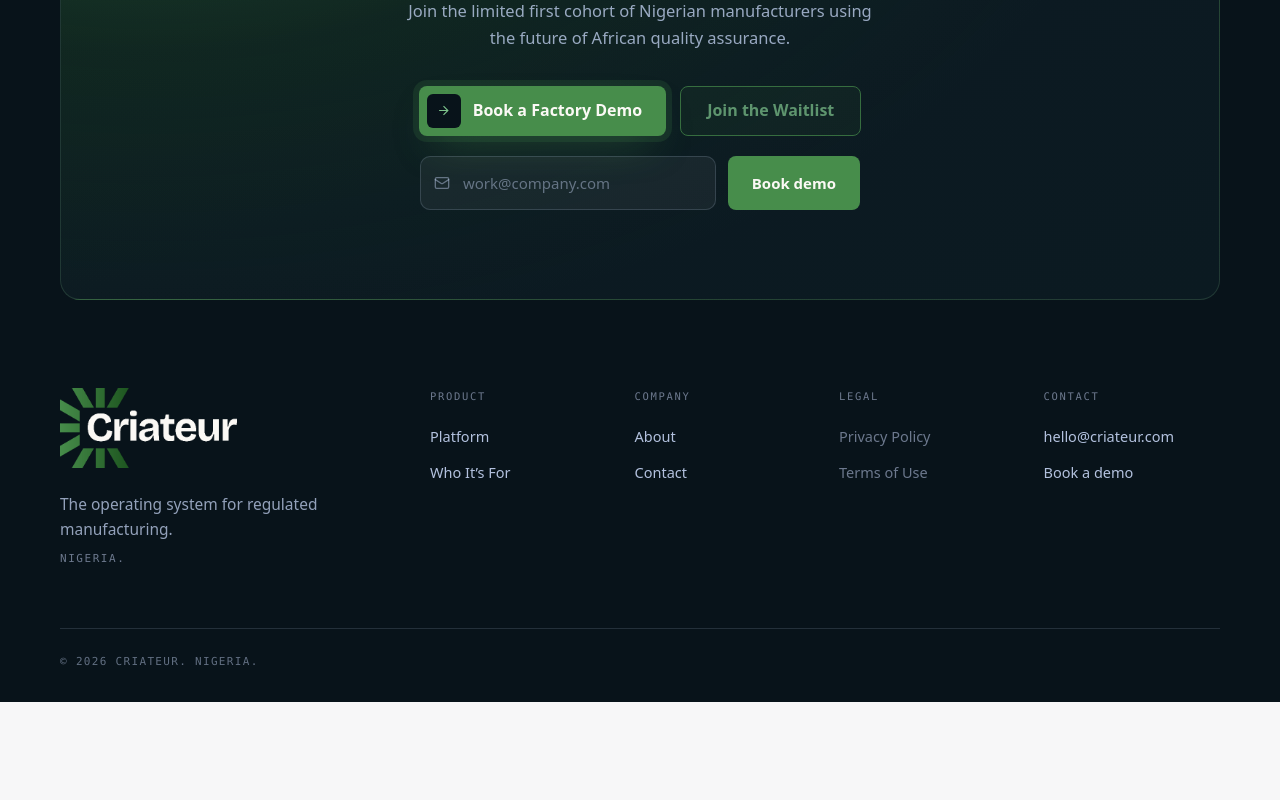
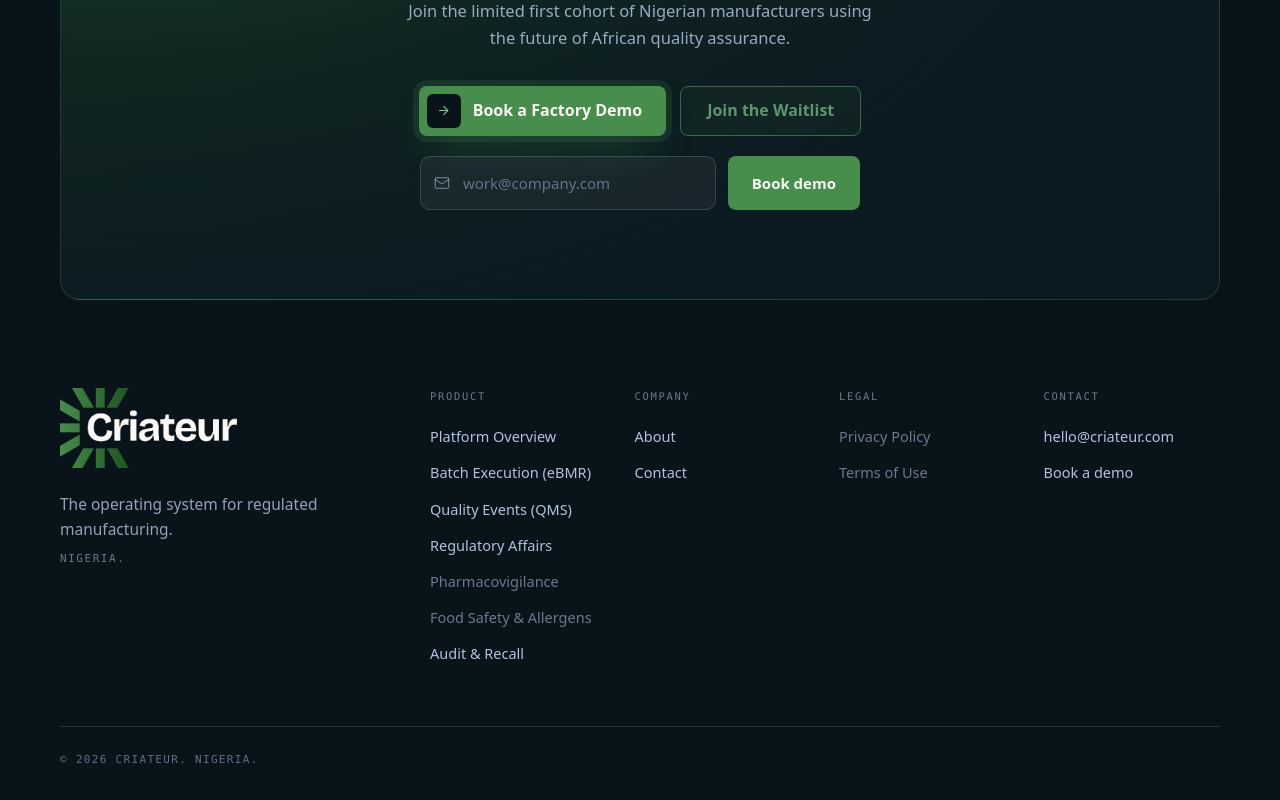
Before and after one commit to DVO1111/compliance-project, a React (Vite) app: page / in a window 1280 px wide. Shown: the part 5380-6180 px from the top of the page. Before the commit the page ends 6082 px from the top, so only its background shows below. Built offline with nearby package versions, Linux system fonts and the light colour scheme; no server answers.

Commit message:
Update Criateur footer product links

```diff
--- a/src/pages/landing/shell.tsx
+++ b/src/pages/landing/shell.tsx
@@ -223,7 +223,23 @@ export function MarketingNav({
   );
 }
 
-/* ── Footer ───────────────────────────────────── */
+/* ── Footer ─────────────────────────────────────
+   The product column. Four of these are the module sections on the Platform
+   page, addressed by the anchor ids PlatformPage already assigns
+   (module-1..module-5). Pharmacovigilance and Food Safety & Allergens have
+   no marketing destination yet — they exist only inside the product — so
+   they are set as text rather than links that go nowhere, matching how the
+   Legal column already handles the same situation. */
+const PRODUCT_ITEMS: { label: string; anchor?: string; page?: MarketingPage }[] = [
+  { label: 'Platform Overview', page: 'platform' },
+  { label: 'Batch Execution (eBMR)', anchor: 'module-1' },
+  { label: 'Quality Events (QMS)', anchor: 'module-2' },
+  { label: 'Regulatory Affairs', anchor: 'module-4' },
+  { label: 'Pharmacovigilance' },
+  { label: 'Food Safety & Allergens' },
+  { label: 'Audit & Recall', anchor: 'module-5' },
+];
+
 export function MarketingFooter({
   onNavigate, onCta, ctaLabel: _ctaLabel,
 }: {
@@ -234,6 +250,15 @@ export function MarketingFooter({
 }) {
   const col = { fontFamily: 'var(--lp-font-mono)', fontSize: 10.5, letterSpacing: '0.16em', textTransform: 'uppercase' as const, color: 'rgba(207,222,255,0.5)', marginBottom: 20 };
   const link = { color: 'rgba(207,222,255,0.86)', fontSize: 14.5 };
+
+  /* Switch to the Platform page, then move to the module. The delay lets
+     PlatformPage mount and run its own scroll-to-top first; without it the
+     mount would land on top of the anchor scroll. Already on Platform, the
+     page does not remount and the scroll happens immediately. */
+  const goToModule = (anchor: string) => {
+    onNavigate('platform');
+    window.setTimeout(() => scrollToId(anchor), 140);
+  };
 
   return (
     <footer style={{ background: 'var(--lp-bg)', color: 'rgba(207,222,255,0.86)' }}>
@@ -260,8 +285,15 @@ export function MarketingFooter({
           <div style={{ minWidth: 0 }}>
             <div style={col}>Product</div>
             <div className="flex flex-col gap-[13px]">
-              <button onClick={() => onNavigate('platform')} style={link} className="text-left hover:text-white transition">Platform</button>
-              <button onClick={() => onNavigate('who')} style={link} className="text-left hover:text-white transition">Who It&rsquo;s For</button>
+              {PRODUCT_ITEMS.map((item) =>
+                item.page ? (
+                  <button key={item.label} onClick={() => onNavigate(item.page!)} style={link} className="text-left hover:text-white transition">{item.label}</button>
+                ) : item.anchor ? (
+                  <button key={item.label} onClick={() => goToModule(item.anchor!)} style={link} className="text-left hover:text-white transition">{item.label}</button>
+                ) : (
+                  <span key={item.label} style={{ ...link, color: 'rgba(207,222,255,0.5)' }}>{item.label}</span>
+                )
+              )}
             </div>
           </div>
           <div style={{ minWidth: 0 }}>
```
